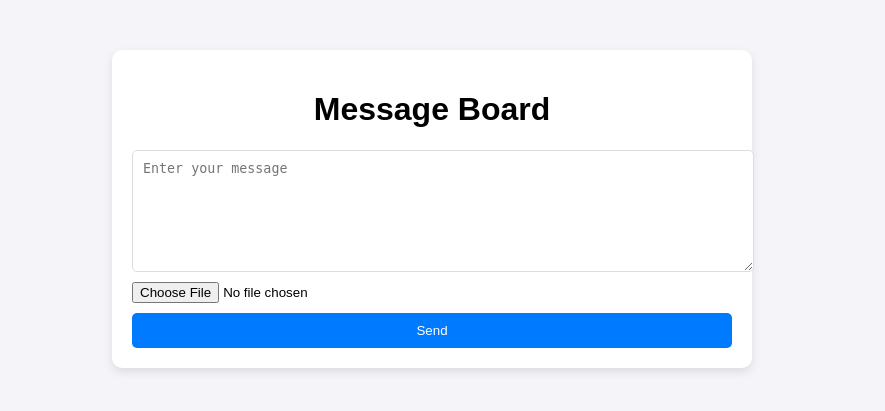
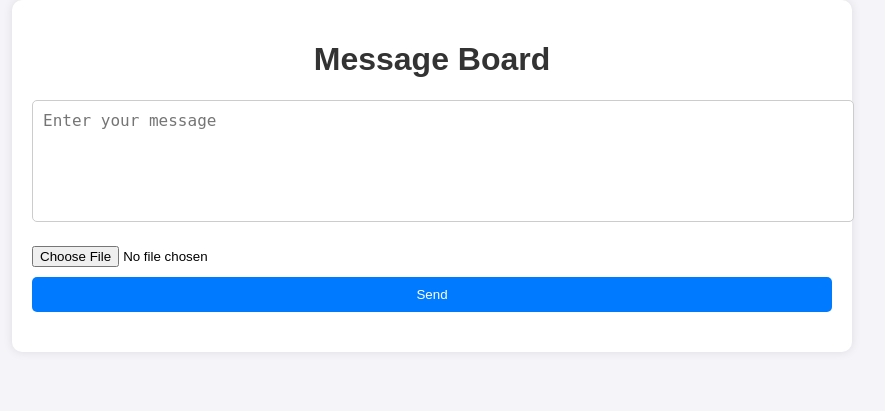
Before and after one commit to benbirchpersonal/jhook.dev, a PHP site: page /share/index.html in a window 1280 px wide. Shown: the top 411 px of the page, without its empty margins (208-1093 px from the left). Run offline with PHP 8.4, Linux system fonts and the light colour scheme; data that the repository does not hold is empty.

Commit message:
work maybe? gpt gave me this

```diff
--- a/share/index.html
+++ b/share/index.html
@@ -10,7 +10,7 @@
     <div class="container">
         <h1>Message Board</h1>
         <form id="messageForm" enctype="multipart/form-data">
-            <textarea id="messageInput" name="message" placeholder="Enter your message"></textarea>
+            <textarea id="messageInput" name="message" placeholder="Enter your message" required></textarea>
             <input type="file" id="fileInput" name="file">
             <button type="submit">Send</button>
         </form>
--- a/share/script.js
+++ b/share/script.js
@@ -33,7 +33,8 @@ function fetchMessages() {
                     const textElement = document.createElement("p");
                     textElement.textContent = msg.message;
                     messageElement.appendChild(textElement);
-                    if (msg.id && msg.file_name) {
+
+                    if (msg.file_name) {
                         const fileLink = document.createElement("a");
                         fileLink.href = `download.php?id=${msg.id}`;
                         fileLink.textContent = `Download ${msg.file_name}`;
--- a/share/styles.css
+++ b/share/styles.css
@@ -1,50 +1,69 @@
 body {
     font-family: Arial, sans-serif;
+    background-color: #f4f4f9;
     margin: 0;
     padding: 0;
-    background-color: #f4f4f9;
 }
 
 .container {
-    width: 80%;
-    max-width: 600px;
-    margin: 50px auto;
-    background: #fff;
+    max-width: 800px;
+    margin: 0 auto;
     padding: 20px;
+    background-color: #fff;
     border-radius: 10px;
-    box-shadow: 0 4px 10px rgba(0, 0, 0, 0.1);
+    box-shadow: 0 0 10px rgba(0, 0, 0, 0.1);
 }
 
 h1 {
     text-align: center;
-}
-
-form {
-    display: flex;
-    flex-direction: column;
-    gap: 10px;
+    color: #333;
 }
 
 textarea {
     width: 100%;
     height: 100px;
+    margin-bottom: 10px;
     padding: 10px;
-    border: 1px solid #ddd;
     border-radius: 5px;
+    border: 1px solid #ccc;
+    font-size: 16px;
+    resize: none;
+}
+
+input[type="file"] {
+    margin: 10px 0;
 }
 
 button {
+    width: 100%;
     padding: 10px;
     background-color: #007bff;
-    color: #fff;
+    color: white;
     border: none;
     border-radius: 5px;
     cursor: pointer;
 }
 
+button:hover {
+    background-color: #0056b3;
+}
+
+#messages {
+    margin-top: 20px;
+}
+
 .message {
-    margin-top: 10px;
+    background-color: #f1f1f1;
     padding: 10px;
-    background: #e9ecef;
+    margin-bottom: 10px;
     border-radius: 5px;
 }
+
+.message a {
+    color: #007bff;
+    text-decoration: none;
+}
+
+.message a:hover {
+    text-decoration: underline;
+}
--- a/share/upload.php
+++ b/share/upload.php
@@ -23,6 +23,7 @@ if ($_SERVER["REQUEST_METHOD"] === "POST") {
     }
 
     // Insert into database
+    if ($message || $fileData) {
         $stmt = $conn->prepare("INSERT INTO messages (message, file_name, file_data) VALUES (?, ?, ?)");
         $stmt->bind_param("sss", $message, $fileName, $fileData);
 
@@ -33,6 +34,9 @@ if ($_SERVER["REQUEST_METHOD"] === "POST") {
         }
 
         $stmt->close();
+    } else {
+        echo json_encode(["success" => false, "message" => "Message and file cannot both be empty."]);
+    }
 }
 
 $conn->close();
```
Also changed, not shown: share/download.php (line endings or trailing spaces), share/fetch.php (line endings or trailing spaces). Lines whose indentation alone changed are shown as unchanged.
